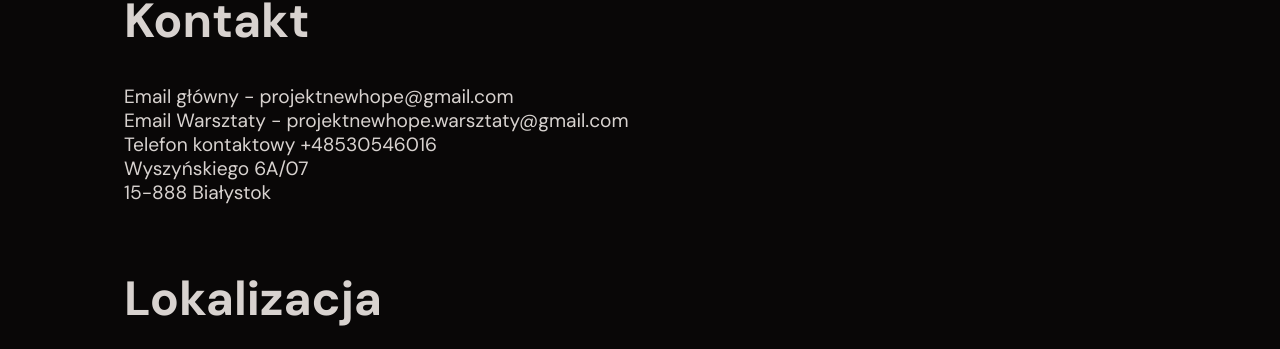
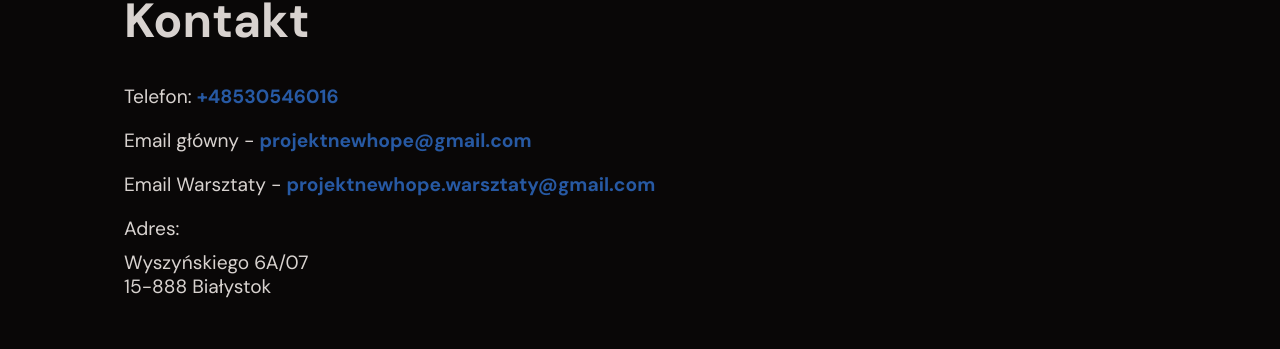
Before and after one commit to MateuszLisowski/PNH, a React (Vite) app: page /contact in a window 1280 px wide. Shown: the part 233-582 px from the top of the page. Built offline with nearby package versions, Linux system fonts and the light colour scheme.

Commit message:
add page

```diff
--- a/src/App.tsx
+++ b/src/App.tsx
@@ -4,6 +4,7 @@ import { Navigation } from "./Navigation";
 import { Layout } from "./components/Layout";
 import { Footer } from "./components/Footer";
 import styles from "./App.module.css";
+import { BeginnerClassProgram } from "./pages/BeginnerClassProgram";
 
 function App() {
   return (
@@ -20,6 +21,10 @@ function App() {
             <Route path="/vinyl-voucher" element={<></>} />
             <Route path="/pnh-collective" element={<></>} />
             <Route path="/past-events" element={<></>} />
+            <Route
+              path="/offer/beginner-class-program"
+              element={<BeginnerClassProgram />}
+            />
             <Route path="*" element={<p>NOT FOUND TODO</p>} />
           </Routes>
           <Footer />
--- a/src/Reusable.module.css
+++ b/src/Reusable.module.css
@@ -29,6 +29,11 @@
   align-items: center;
 }
 
+.contact {
+  color: rgb(39, 89, 163);
+  font-weight: bold;
+}
+
 .link {
   color: rgb(39, 89, 163);
 
--- a/src/components/Card.module.css
+++ b/src/components/Card.module.css
@@ -9,14 +9,14 @@
   flex-direction: column;
   justify-content: flex-start;
   align-items: center;
-  box-shadow: 0px 4px 6px 7px rgba(64, 11, 78, 0.8);
+  box-shadow: 0px 0px 6px 7px rgba(64, 11, 78, 0.8);
   transition: box-shadow 0.3s ease;
   margin-right: 60px;
   margin-top: 40px;
   z-index: 2;
 
   &:hover {
-    box-shadow: 0px 6px 9px 11px rgba(64, 11, 78, 1);
+    box-shadow: 0px 1px 9px 11px rgba(64, 11, 78, 1);
   }
 }
 
--- a/src/components/Footer.module.css
+++ b/src/components/Footer.module.css
@@ -1,7 +1,7 @@
 .footer {
   display: flex;
   justify-content: flex-start;
-  margin: 30px 30px 30px 30px;
+  margin: 30px 30px 40px 30px;
   font-size: 0.8rem;
   flex-wrap: wrap;
 }
--- /dev/null
+++ b/src/pages/BeginnerClassProgram.tsx
@@ -0,0 +1,29 @@
+import { SubpageLayout } from "../components/SubpageLayout";
+import Warsztaty from "../assets/warsztaty.webp";
+import styles from "./BeginnerClassProgram.module.css";
+import reusableStyles from "../Reusable.module.css";
+
+export const BeginnerClassProgram = () => {
+  return (
+    <main className={reusableStyles.sectionText}>
+      <SubpageLayout>
+        <p className={reusableStyles.text}>
+          Zapraszamy Cię na fascynującą podróż w głąb świata DJ-ingu, gdzie nie
+          tylko zgłębisz tajniki miksowania, ale też w pełni zrozumiesz muzykę -
+          nasz kurs to brama do niedostępnych dźwiękowych doznań. Opanujesz
+          sztukę miksowania muzyki, budowania emocji i tworzenia
+          niepowtarzalnego klimatu.
+        </p>
+        <p>
+          Wspólnie wkroczymy w świat, gdzie muzyka to język, a DJ jest jego
+          niezwykłym interpretatorem. Rozwiniesz umiejętność kreowania
+          muzycznych historii i nauczysz się sztuki opowiadania muzycznych
+          historii poruszających całym parkietem. Poznasz sekrety obcowania w
+          kulturze klubowej i jej trudnych zasad - wszystko to po to, otworzyć
+          Ci drzwi do startu kariery, albo super przygody.
+        </p>
+        <img src-={Warsztaty} alt="Warsztaty" className={styles.image} />
+      </SubpageLayout>
+    </main>
+  );
+};
--- a/src/pages/Contact.tsx
+++ b/src/pages/Contact.tsx
@@ -25,15 +25,24 @@ export const Contact = () => {
           <h1 id="info" className={styles.sectionTitle}>
             Kontakt
           </h1>
-          <p className={styles.sectionText}>
-            Email główny - projektnewhope@gmail.com
-          </p>
-          <p className={styles.sectionText}>
-            Email Warsztaty - projektnewhope.warsztaty@gmail.com
-          </p>
-          <p className={styles.sectionText}>Telefon kontaktowy +48530546016 </p>
-          <p className={styles.sectionText}>Wyszyńskiego 6A/07</p>
-          <p className={styles.sectionText}>15-888 Białystok</p>
+          <section className={styles.sectionText}>
+            <p className={styles.text}>
+              Telefon: <span className={styles.contact}>+48530546016</span>
+            </p>
+            <p className={styles.smallText}>
+              Email główny -{" "}
+              <span className={styles.contact}>projektnewhope@gmail.com</span>
+            </p>
+            <p className={styles.text}>
+              Email Warsztaty -{" "}
+              <span className={styles.contact}>
+                projektnewhope.warsztaty@gmail.com
+              </span>
+            </p>
+            <p className={styles.smallText}>Adres:</p>
+            <p className={styles.sectionText}>Wyszyńskiego 6A/07</p>
+            <p className={styles.sectionText}>15-888 Białystok</p>
+          </section>
         </section>
         <section>
           <h2 id="localization" className={styles.sectionTitle}>
--- a/src/pages/Home.module.css
+++ b/src/pages/Home.module.css
@@ -2,7 +2,7 @@
   display: flex;
   flex-direction: column;
   align-items: center;
-  margin-bottom: 150px;
+  margin-bottom: 130px;
 }
 
 .title {
```
Also changed, not shown: src/pages/BeginnerClassProgram.module.css (added), 1 other file (tests, documents, lock files or other folders).
